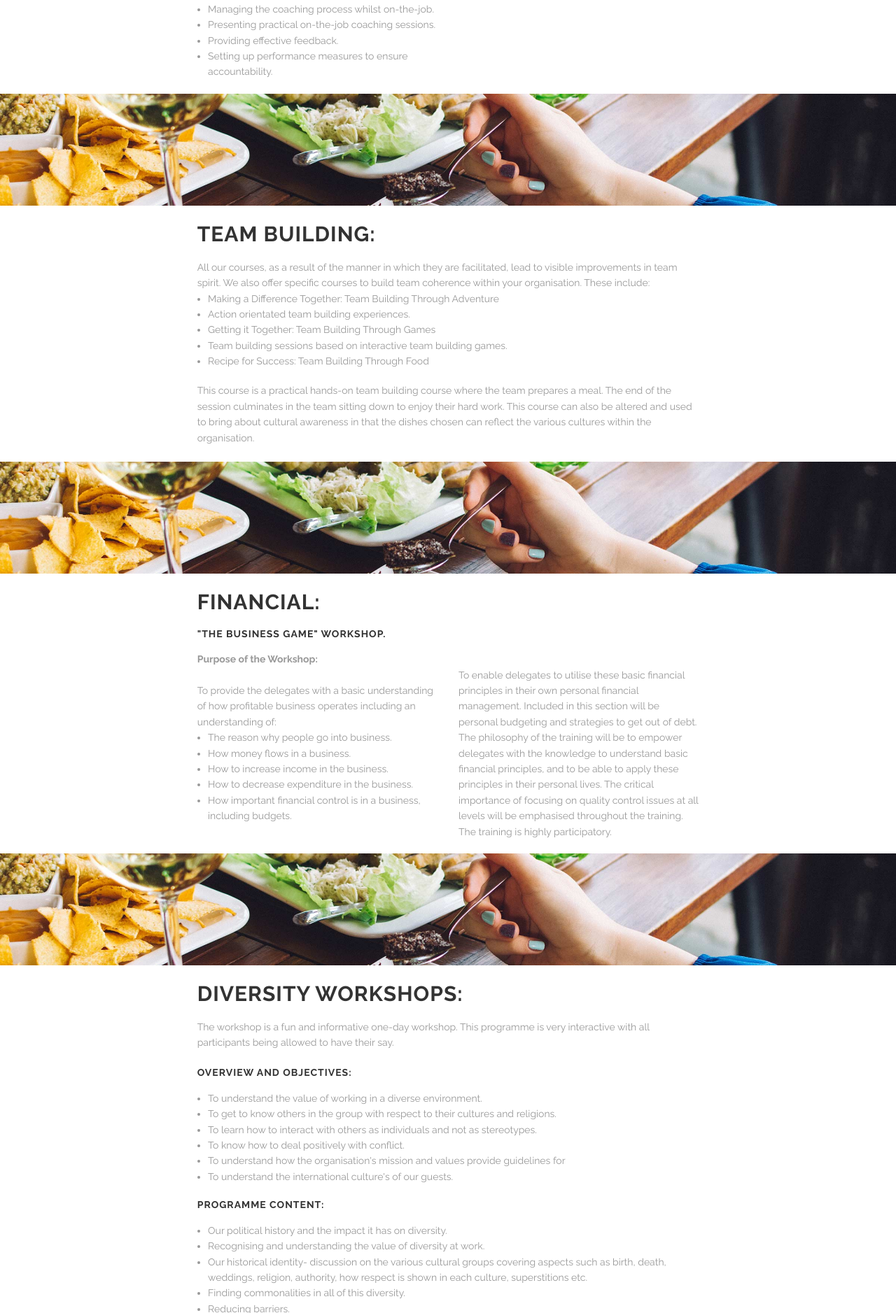
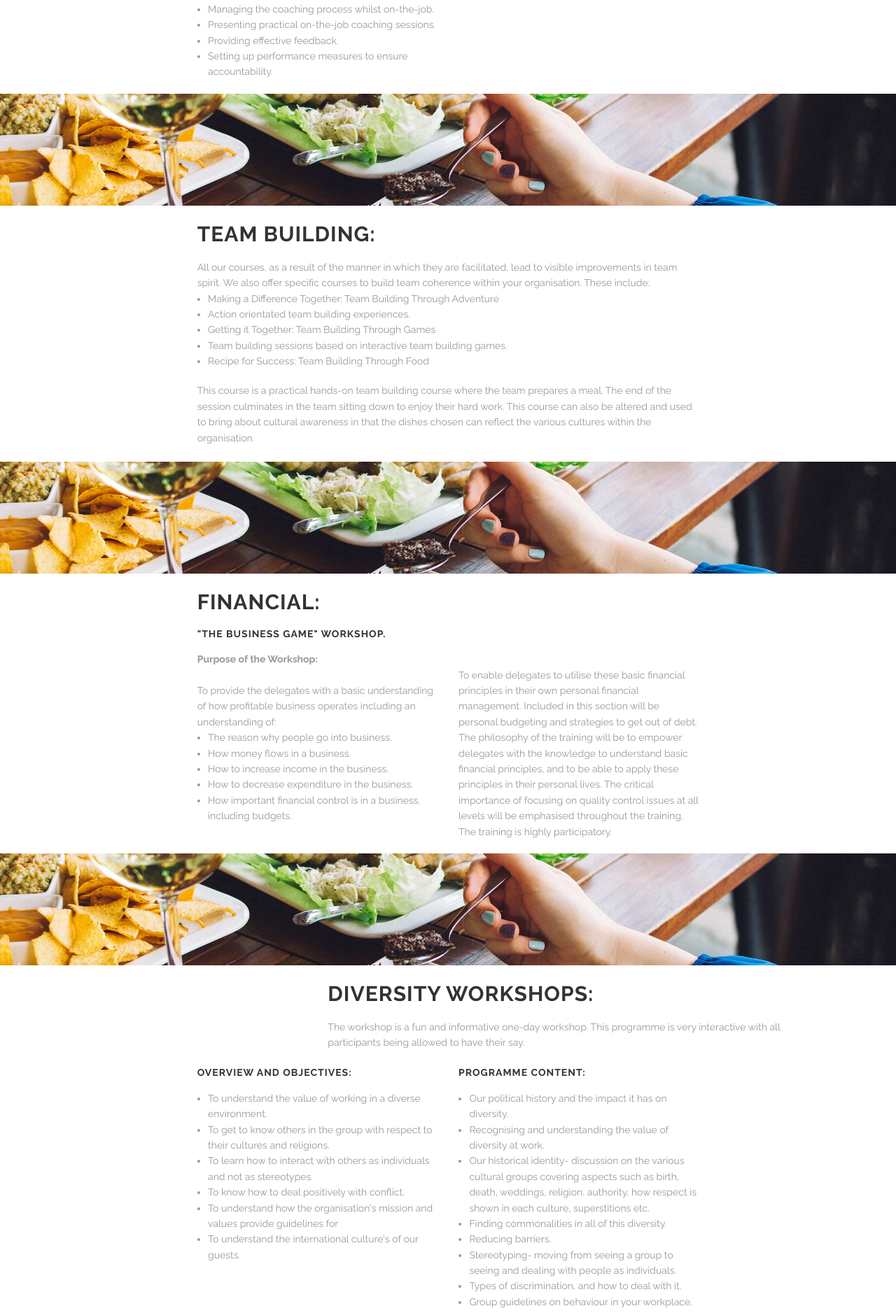
Before and after one commit to newvisionSA/newvisionSA.github.io, a Jekyll site: the page built from training.html, in a window 1280 px wide. Shown: the part 4523-6400 px from the top of the page at 70% size. Built offline with Jekyll 4.4.1, drawn with Linux system fonts in a browser that asks for light colours.

Commit message:
Training Page

```diff
--- a/training.html
+++ b/training.html
@@ -420,6 +420,13 @@
       <h2>Diversity Workshops:</h2>
 The workshop is a fun and informative one-day workshop. This programme is very interactive with all participants being allowed to have their say.
 <br><br>
+</div>
+</div>
+<div class="row">
+  <div class="large-2 columns">
+  <div class="spacing"></div>
+  </div>
+    <div class="large-4 columns">
 <h4>Overview and Objectives:</h4>
 
 <ul>
@@ -430,7 +437,8 @@
 <li>To understand how the organisation's mission and values provide guidelines for</li>
 <li>To understand the international culture's of our guests.</li>
 </ul>
-
+</div>
+<div class="large-4 columns">
 <h4>Programme Content:</h4>
 
 <ul>
@@ -443,7 +451,12 @@
 <li>Types of discrimination, and how to deal with it.</li>
 <li>Group guidelines on behaviour in your workplace.</li>
 </ul>
-
+</div>
+<div class="row">
+  <div class="large-2 columns">
+  <div class="spacing"></div>
+  </div>
+<div class="large-8 columns">
 <h4>Comments from participants when asked what the most important issue/aspect of the training was to them:</h4>
 "Stereotyping- try not to, as I don't want to be stereoyped based on where I come from and the colour of my skin."
 <br>
```
